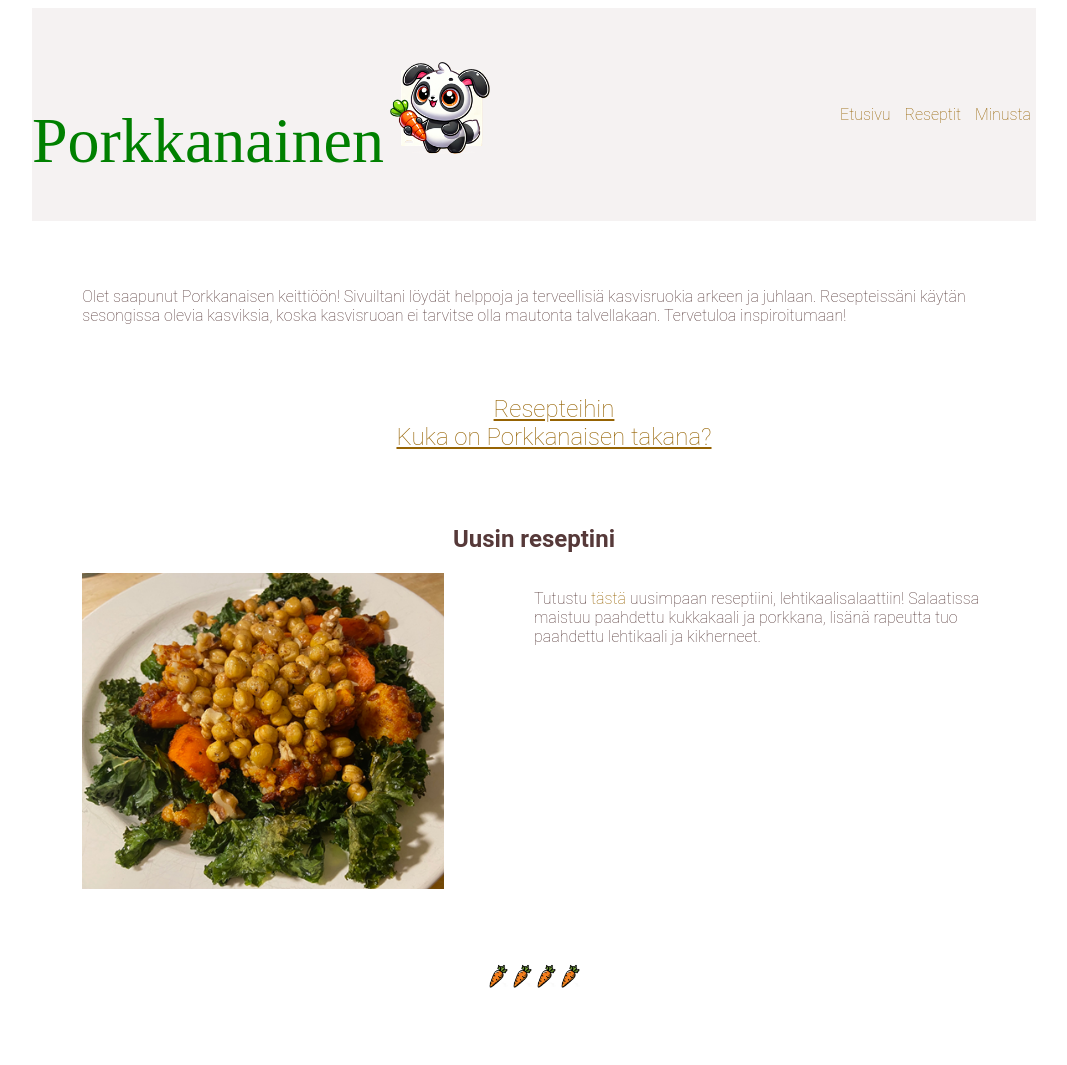
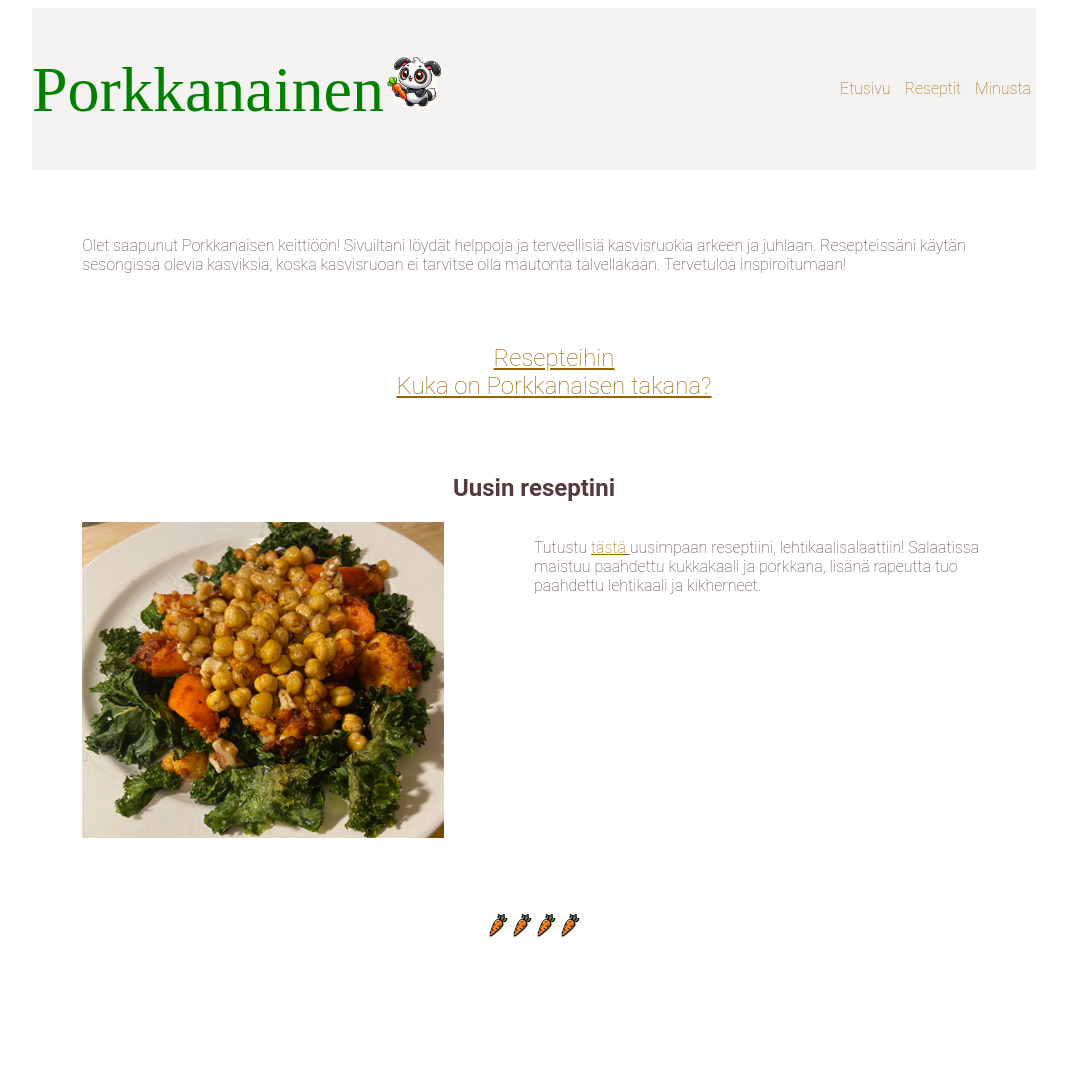
Before and after one commit to annelito63/Porkkanainen, a plain HTML site: page index.html in a window 1280 px wide. Shown: the whole page, without its empty margins (106-1173 px from the left). After the commit the page ends 1019 px from the top, so only its background shows below. Drawn offline with Linux system fonts and the light colour scheme; a web font is replaced by a local one.

Commit message:
Add files via upload

```diff
--- a/tyyli.css
+++ b/tyyli.css
@@ -8,12 +8,15 @@
 
 body {
     color: var(--tekstivari);
-
     font-family: Roboto, sans-serif;
     font-weight: 100;
 }
 
-
+main {
+    padding-left: 5%;
+    padding-right: 5%;
+    padding-top: 5%;
+}
 
 h1 {
     color: var(--otsikkovari);
@@ -23,8 +26,6 @@ h1 {
     font-size: 4em;
 
 }
-
-
 
 header{
     display:flex;
@@ -40,13 +41,6 @@ footer{
 
 nav {
     margin-left: auto;}
-
-main {
-    padding-left: 5%;
-    padding-right: 5%;
-    padding-top: 5%;
-}
-
 
 #topnav a {
     color: var(--linkkivari);
@@ -75,7 +69,7 @@ main {
 
 .logo {
     width: 20%;
-    max-width: 400px;
+    max-width: 60px;
     margin: auto;
 }
 
@@ -105,7 +99,6 @@ main {
 }
 
 .tekstilinkki{
-    text-decoration: none;
     color: var(--linkkivari);
 }
 
@@ -151,6 +144,8 @@ list-style-type: none;
         margin-left: 10%;
         margin-right: 10%;
     }
+
+
     .flex_container {
         display: flex;
     }
```
